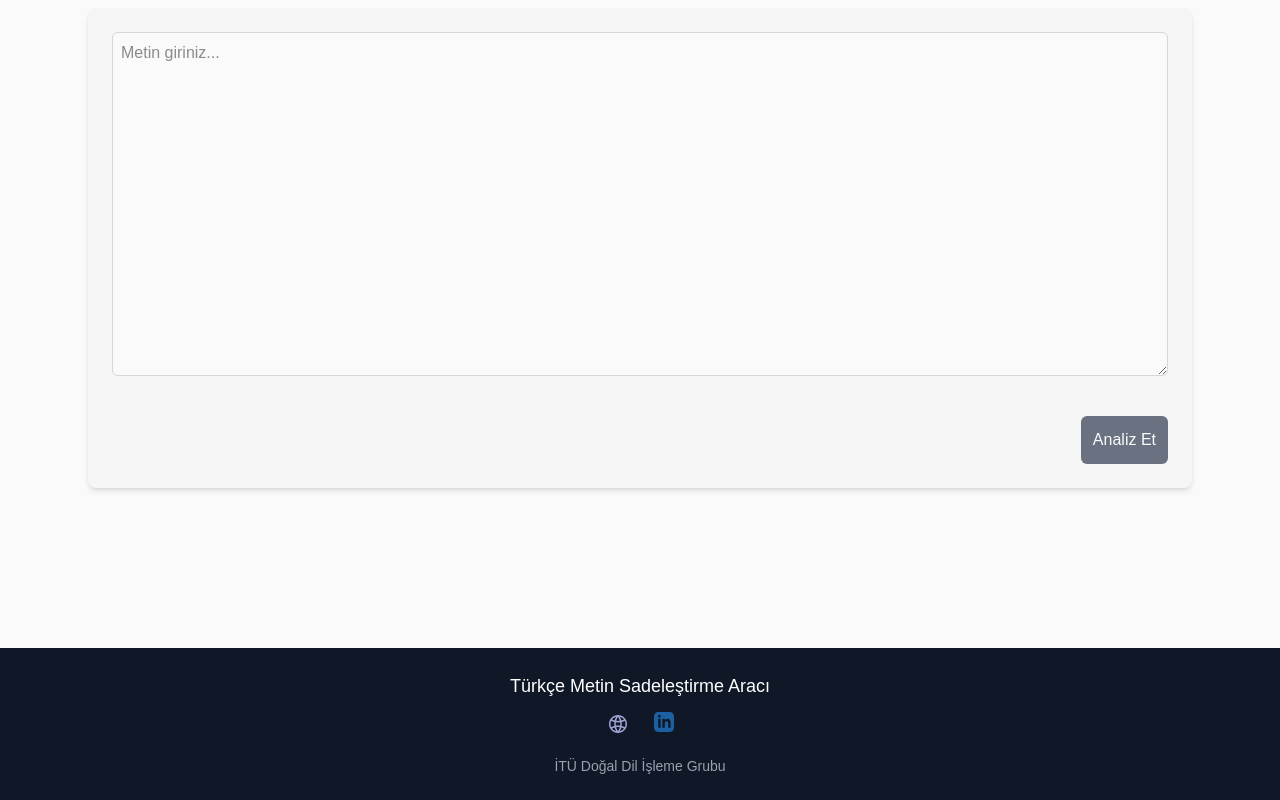
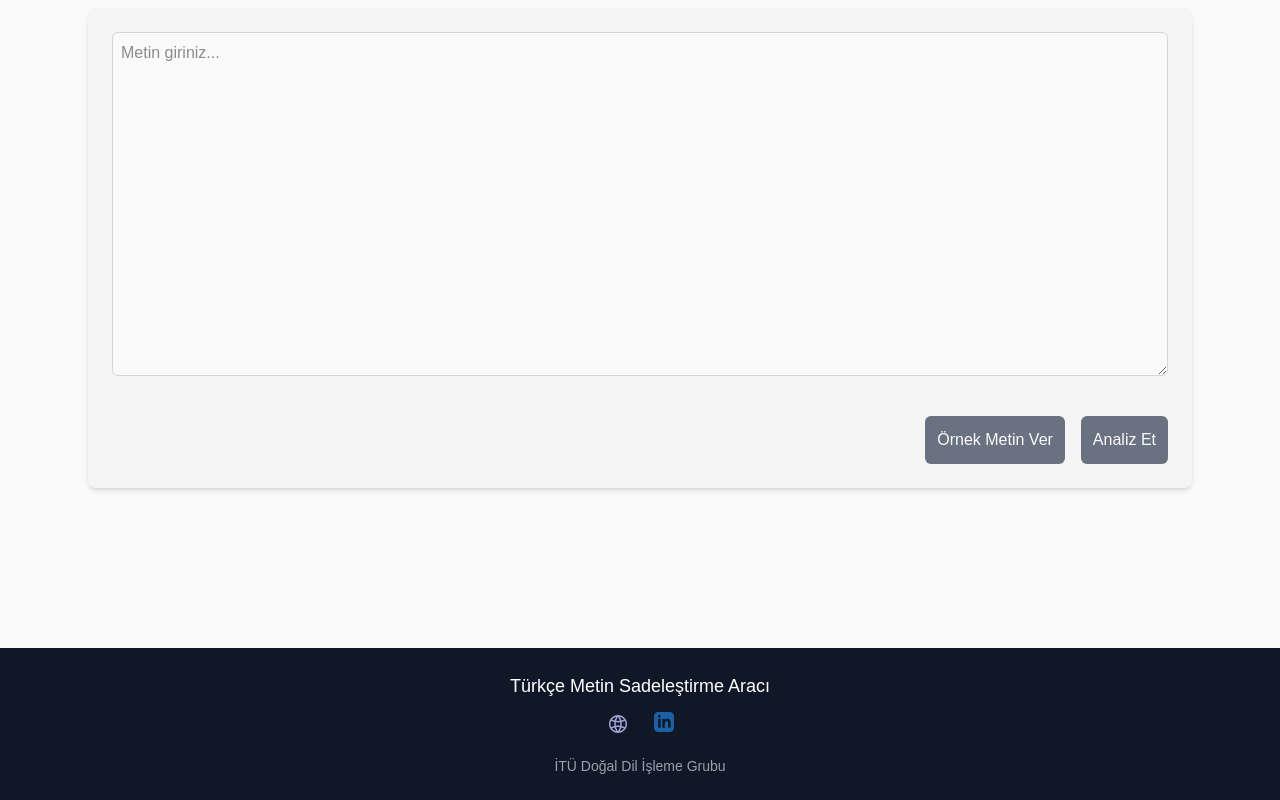
Before and after one commit to itu-grad/turkish-simplification-tool, a Next.js app: page /text-analysis in a window 1280 px wide. Shown: the part 952-1752 px from the top of the page. Built offline with nearby package versions, Linux system fonts and the light colour scheme.

Commit message:
new: generate example text

```diff
--- /dev/null
+++ b/src/app/api/analysis/generate-example/route.ts
@@ -0,0 +1,34 @@
+import fs from "fs";
+import path from "path";
+
+export async function GET(req: Request) {
+    try {
+        const filePath = path.join(process.cwd(), "public", "example-texts.txt");
+        const content = fs.readFileSync(filePath, "utf8");
+        const texts = content.split(/\n/);
+
+        const { searchParams } = new URL(req.url);
+        const prevIndex = Number(searchParams.get("prev"));
+        let randomIndex = Math.floor(Math.random() * texts.length);
+
+        if (!isNaN(prevIndex) && texts.length > 1) {
+            while (randomIndex === prevIndex) {
+                randomIndex = Math.floor(Math.random() * texts.length);
+            }
+        }
+
+        const randomText = texts[randomIndex];
+        return new Response(
+            JSON.stringify({ content: randomText, index: randomIndex }),
+            {
+                status: 200,
+                headers: { "Content-Type": "application/json" },
+            }
+        );
+    } catch (error) {
+        return new Response(JSON.stringify({ error: 'Invalid request' }), {
+            status: 500,
+            headers: { 'Content-Type': 'application/json' },
+        });
+    }
+}
--- a/src/app/text-analysis/Input.tsx
+++ b/src/app/text-analysis/Input.tsx
@@ -1,6 +1,7 @@
 import { ErrorMessage } from "@/components/ErrorMessage";
 import SubmitButton from "@/components/SubmitButton";
 import { TextAnalysisFormData, TextAnalysisResponse, useTextAnalysisFormStore } from "@/stores/textAnalysisStore";
+import { useRef } from "react";
 import { useForm } from "react-hook-form";
 
 interface Props {
@@ -16,9 +17,12 @@ export default function TextInput({ isLoading, handleAnalyzeText }: Props) {
         register,
         handleSubmit,
         formState: { errors },
+        setValue,
     } = useForm<TextAnalysisFormData>({
         defaultValues: formData,
     });
+
+    const previousExampleIndex = useRef<number | null>(null);
 
     const onSubmit = async (data: TextAnalysisFormData) => {
         setFormData(data);
@@ -39,6 +43,16 @@ export default function TextInput({ isLoading, handleAnalyzeText }: Props) {
         } catch (error) {
             console.error("Error fetching analysis response:", error);
         }
+    };
+
+    const onGenerateExample = async () => {
+        const response = await fetch(`/api/analysis/generate-example?prev=${previousExampleIndex.current ?? -1}`, {
+            method: "GET",
+        });
+        const data = await response.json();
+        setValue("content", data.content);
+        setFormData({ content: data.content });
+        previousExampleIndex.current = data.index;
     };
 
     return (
@@ -63,7 +77,13 @@ export default function TextInput({ isLoading, handleAnalyzeText }: Props) {
                         />
                         <ErrorMessage message={errors.content?.message} />
                     </div>
-                    <div className="flex justify-end mt-4">
+                    <div className="flex justify-end mt-4 space-x-4">
+                        <SubmitButton
+                            isLoading={false}
+                            text="Örnek Metin Ver"
+                            type="button"
+                            onClick={onGenerateExample}
+                        />
                         <SubmitButton
                             isLoading={isLoading}
                             text="Analiz Et"
```
Also changed, not shown: public/example-texts.txt (added).
